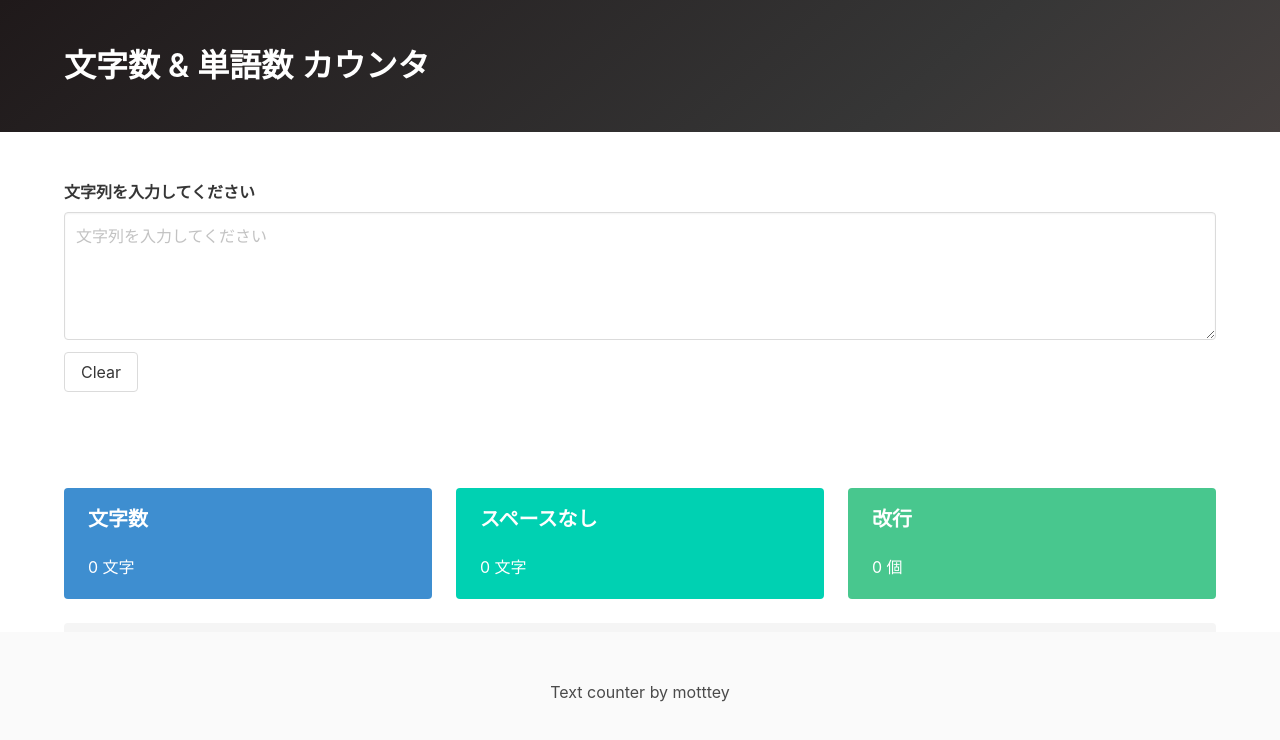
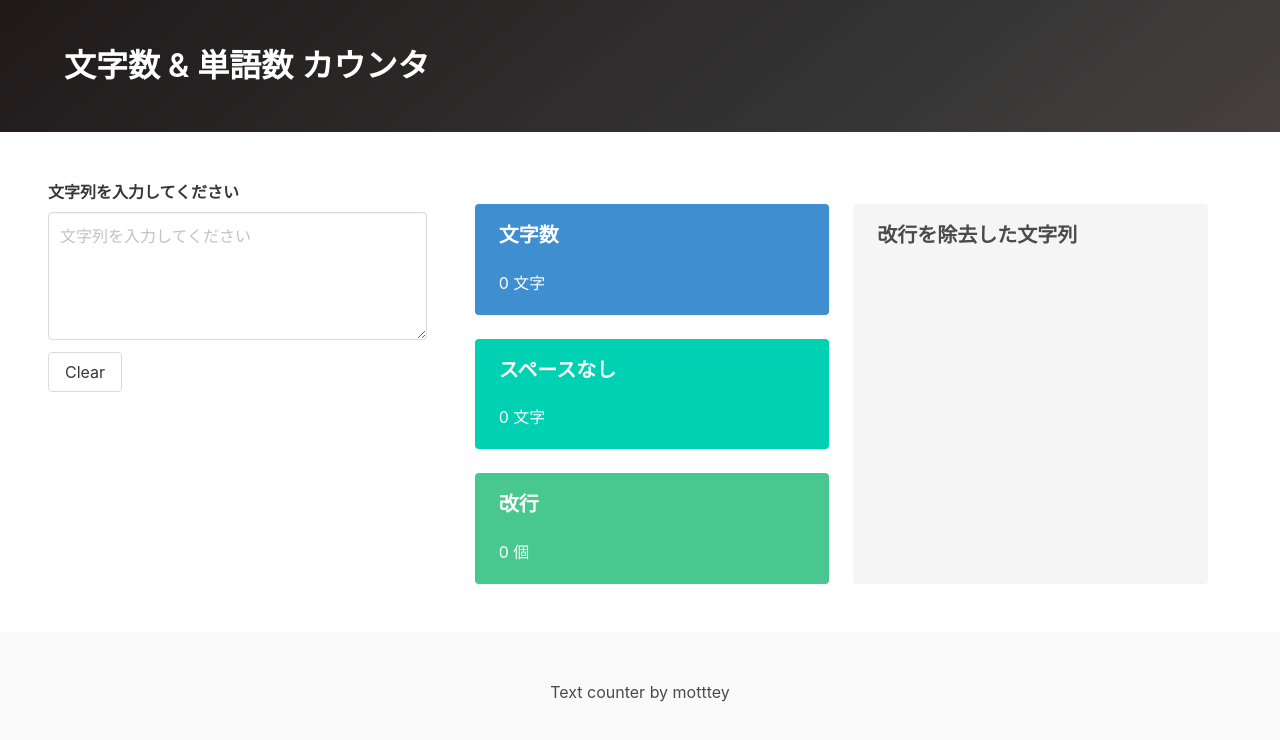
Before and after one commit to motttey/text-length-counter, a React (Create React App) app: page / in a window 1280 px wide. Shown: the top 740 px of the page. Built offline with nearby package versions, Linux system fonts and the light colour scheme.

Commit message:
fix layouts of forms

```diff
--- a/src/App.js
+++ b/src/App.js
@@ -9,7 +9,7 @@ function Form(props) {
     props.onChangeInput('');
   }
   return (
-    <div>
+    <div class="container">
       <form>
         <div className="control">
           <div class="field is-expanded">
@@ -43,24 +43,19 @@ function Form(props) {
 function Output(props) {
   return (
     <div class="container">
-      <div class="tile is-ancestor">
-        <div class="tile is-vertical">
+      <div class="tile is-parent">
         <div class="tile">
-            <div class="tile is-parent">
+          <div class="tile is-parent is-vertical">
             <article class="tile is-child notification is-info">
               <p class="title is-5">文字数</p>
               <p>{props.textInput.length} 文字</p>
             </article>
-            </div>
-            <div class="tile is-parent">
             <article class="tile is-child notification is-primary">
               <p class="title is-5">スペースなし</p>
               <p>
                 {props.textInput.replace(/\s/g, '').length} 文字
               </p>
             </article>
-            </div>
-            <div class="tile is-parent">
             <article class="tile is-child notification is-success">
               <p class="title is-5">改行</p>
               <p>
@@ -77,7 +72,6 @@ function Output(props) {
                 {props.textInput.replace(/\n/g, ' ')}
               </p>
             </article>
-            </div>
           </div>
         </div>
       </div>
@@ -107,16 +101,16 @@ function Main() {
   return (
     <main>
       <section className="section">
-        <div className="container">
+        <div className="columns">
+          <div className="column is-one-third">
             <Form
               onChangeInput={onChangeInput}
               textInput={textInput}
             />
           </div>
-      </section>
-      <section className="section">
-        <div className="container">
+          <div className="column">
             <Output textInput={textInput} />
+          </div>
         </div>
       </section>
     </main>
```
Lines whose indentation alone changed are shown as unchanged.
